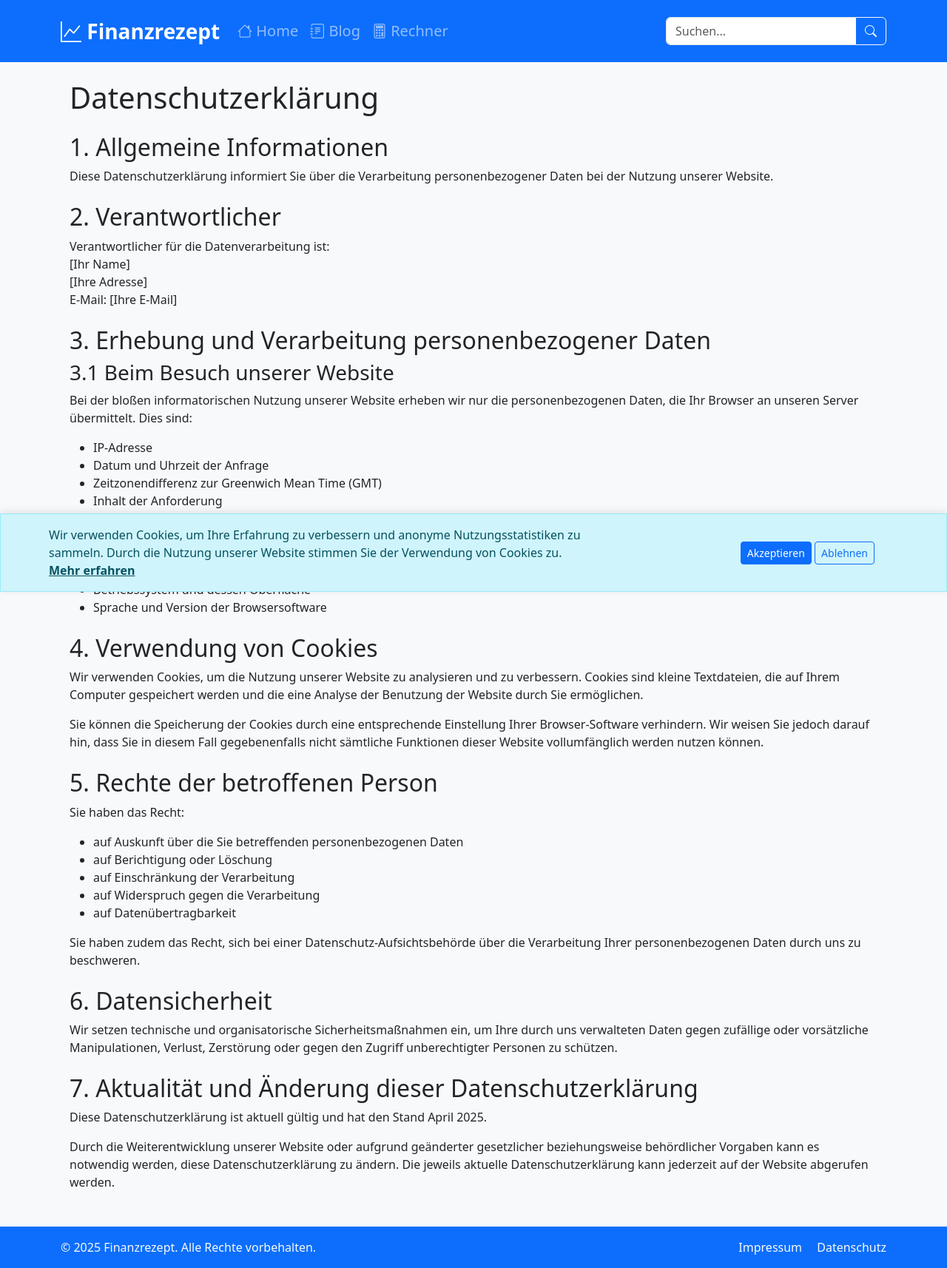
After one commit to haderlka/Finanzrezept, a Django app: page /datenschutz/ in a window 1280 px wide. The commit adds this page. Shown: the whole page at 74% size. Run offline with Django 5.2, Linux system fonts and the light colour scheme; data comes from the database, SQL or seed files in the repository.

Commit message:
Added cookie banner to deactivate all data collection

```diff
--- a/core/middleware.py
+++ b/core/middleware.py
@@ -6,15 +6,21 @@ class StatisticsMiddleware:
         self.get_response = get_response
 
     def __call__(self, request):
-        # Track page view
-        if not request.path.startswith('/admin/'):  # Don't track admin pages
-            PageView.objects.create(
-                url=request.path,
-                ip_address=request.META.get('REMOTE_ADDR'),
-                user_agent=request.META.get('HTTP_USER_AGENT'),
-                referrer=request.META.get('HTTP_REFERER'),
-                session_id=request.session.session_key
-            )
+        # Check if user has accepted cookies
+        cookie_consent = request.COOKIES.get('cookie_consent')
+
+        # Only track if user has accepted cookies or hasn't made a choice yet
+        if cookie_consent != 'rejected':
+            # Don't track admin pages
+            if not request.path.startswith('/admin/'):
+                PageView.objects.create(
+                    url=request.path,
+                    ip_address=request.META.get('REMOTE_ADDR'),
+                    user_agent=request.META.get('HTTP_USER_AGENT'),
+                    referrer=request.META.get('HTTP_REFERER'),
+                    session_id=request.session.session_key,
+                    timestamp=timezone.now()
+                )
 
         response = self.get_response(request)
         return response
@@ -24,14 +30,18 @@ class CalculatorTrackingMiddleware:
         self.get_response = get_response
 
     def __call__(self, request):
-        # Track calculator usage
-        if request.method == 'POST' and '/rechner/' in request.path:
-            calculator_name = request.path.split('/')[-2]  # Get the calculator name from URL
+        # Check if user has accepted cookies
+        cookie_consent = request.COOKIES.get('cookie_consent')
+
+        # Only track if user has accepted cookies or hasn't made a choice yet
+        if cookie_consent != 'rejected' and request.method == 'POST' and '/rechner/' in request.path:
+            calculator_name = request.path.split('/rechner/')[1].split('/')[0]
             CalculatorUsage.objects.create(
                 calculator_name=calculator_name,
                 ip_address=request.META.get('REMOTE_ADDR'),
                 session_id=request.session.session_key,
-                input_data=request.POST.dict()  # Store all POST data
+                input_data=dict(request.POST),
+                timestamp=timezone.now()
             )
 
         response = self.get_response(request)
--- a/core/urls.py
+++ b/core/urls.py
@@ -12,5 +12,6 @@ urlpatterns = [
     path('rechner/zinseszins/', views.compound_interest_calculator, name='compound_interest_calculator'),
     path('rechner/risikoprofil/', views.risk_profiler, name='risk_profiler'),
     path('statistiken/', views.statistics, name='statistics'),
+    path('datenschutz/', views.datenschutz, name='datenschutz'),
     path('suche/', views.search, name='search'),
 ]
--- a/core/views.py
+++ b/core/views.py
@@ -143,3 +143,7 @@ def statistics(request):
         'calculator_stats': calculator_stats,
     }
     return render(request, 'core/statistics.html', context)
+
+def datenschutz(request):
+    """View for the privacy policy page."""
+    return render(request, 'core/datenschutz.html')
--- a/templates/base.html
+++ b/templates/base.html
@@ -55,6 +55,12 @@
             content: "ℹ️";
             margin-right: 0.5rem;
             font-size: 1.2em;
+        }
+
+        /* Cookie consent banner styling */
+        #cookie-consent {
+            z-index: 9999;
+            box-shadow: 0 -2px 10px rgba(0,0,0,0.1);
         }
     </style>
 </head>
@@ -120,11 +126,15 @@
                     <span>© {% now "Y" %} Finanzrezept. Alle Rechte vorbehalten.</span>
                 </div>
                 <div class="col-md-6 text-center text-md-end">
-                    <a href="{% url 'core:impressum' %}" class="text-light text-decoration-none">Impressum</a>
+                    <a href="{% url 'core:impressum' %}" class="text-light text-decoration-none me-3">Impressum</a>
+                    <a href="{% url 'core:datenschutz' %}" class="text-light text-decoration-none">Datenschutz</a>
                 </div>
             </div>
         </div>
     </footer>
+
+    <!-- Cookie Consent Banner -->
+    {% include 'core/cookie_consent.html' %}
 
     <!-- Bootstrap 5 JS Bundle -->
     <script src="https://cdn.jsdelivr.net/npm/bootstrap@5.3.2/dist/js/bootstrap.bundle.min.js"></script>
--- /dev/null
+++ b/templates/core/cookie_consent.html
@@ -0,0 +1,46 @@
+<div id="cookie-consent" class="alert alert-info alert-dismissible fade show fixed-bottom m-0 rounded-0" role="alert" style="display: none;">
+    <div class="container">
+        <div class="row align-items-center">
+            <div class="col-md-8">
+                <p class="mb-0">
+                    Wir verwenden Cookies, um Ihre Erfahrung zu verbessern und anonyme Nutzungsstatistiken zu sammeln.
+                    Durch die Nutzung unserer Website stimmen Sie der Verwendung von Cookies zu.
+                    <a href="{% url 'core:datenschutz' %}" class="alert-link">Mehr erfahren</a>
+                </p>
+            </div>
+            <div class="col-md-4 text-md-end mt-2 mt-md-0">
+                <button type="button" class="btn btn-primary btn-sm" id="accept-cookies">
+                    Akzeptieren
+                </button>
+                <button type="button" class="btn btn-outline-primary btn-sm" id="reject-cookies">
+                    Ablehnen
+                </button>
+            </div>
+        </div>
+    </div>
+</div>
+
+<script>
+document.addEventListener('DOMContentLoaded', function() {
+    const cookieConsent = document.getElementById('cookie-consent');
+    const acceptButton = document.getElementById('accept-cookies');
+    const rejectButton = document.getElementById('reject-cookies');
+
+    // Check if user has already made a choice
+    if (!document.cookie.includes('cookie_consent=')) {
+        cookieConsent.style.display = 'block';
+    }
+
+    // Handle accept button click
+    acceptButton.addEventListener('click', function() {
+        document.cookie = 'cookie_consent=accepted; path=/; max-age=31536000'; // 1 year
+        cookieConsent.style.display = 'none';
+    });
+
+    // Handle reject button click
+    rejectButton.addEventListener('click', function() {
+        document.cookie = 'cookie_consent=rejected; path=/; max-age=31536000'; // 1 year
+        cookieConsent.style.display = 'none';
+    });
+});
+</script>
--- /dev/null
+++ b/templates/core/datenschutz.html
@@ -0,0 +1,103 @@
+{% extends 'base.html' %}
+
+{% block title %}Datenschutzerklärung - Finanzrezept{% endblock %}
+
+{% block content %}
+<div class="container">
+    <h1 class="mb-4">Datenschutzerklärung</h1>
+
+    <section class="mb-4">
+        <h2>1. Allgemeine Informationen</h2>
+        <p>
+            Diese Datenschutzerklärung informiert Sie über die Verarbeitung personenbezogener Daten bei der Nutzung unserer Website.
+        </p>
+    </section>
+
+    <section class="mb-4">
+        <h2>2. Verantwortlicher</h2>
+        <p>
+            Verantwortlicher für die Datenverarbeitung ist:
+            <br>
+            [Ihr Name]
+            <br>
+            [Ihre Adresse]
+            <br>
+            E-Mail: [Ihre E-Mail]
+        </p>
+    </section>
+
+    <section class="mb-4">
+        <h2>3. Erhebung und Verarbeitung personenbezogener Daten</h2>
+        <h3>3.1 Beim Besuch unserer Website</h3>
+        <p>
+            Bei der bloßen informatorischen Nutzung unserer Website erheben wir nur die personenbezogenen Daten,
+            die Ihr Browser an unseren Server übermittelt. Dies sind:
+        </p>
+        <ul>
+            <li>IP-Adresse</li>
+            <li>Datum und Uhrzeit der Anfrage</li>
+            <li>Zeitzonendifferenz zur Greenwich Mean Time (GMT)</li>
+            <li>Inhalt der Anforderung</li>
+            <li>Zugriffsstatus/HTTP-Statuscode</li>
+            <li>jeweils übertragene Datenmenge</li>
+            <li>Website, von der die Anforderung kommt</li>
+            <li>Browser</li>
+            <li>Betriebssystem und dessen Oberfläche</li>
+            <li>Sprache und Version der Browsersoftware</li>
+        </ul>
+    </section>
+
+    <section class="mb-4">
+        <h2>4. Verwendung von Cookies</h2>
+        <p>
+            Wir verwenden Cookies, um die Nutzung unserer Website zu analysieren und zu verbessern.
+            Cookies sind kleine Textdateien, die auf Ihrem Computer gespeichert werden und die eine Analyse
+            der Benutzung der Website durch Sie ermöglichen.
+        </p>
+        <p>
+            Sie können die Speicherung der Cookies durch eine entsprechende Einstellung Ihrer Browser-Software verhindern.
+            Wir weisen Sie jedoch darauf hin, dass Sie in diesem Fall gegebenenfalls nicht sämtliche Funktionen
+            dieser Website vollumfänglich werden nutzen können.
+        </p>
+    </section>
+
+    <section class="mb-4">
+        <h2>5. Rechte der betroffenen Person</h2>
+        <p>
+            Sie haben das Recht:
+        </p>
+        <ul>
+            <li>auf Auskunft über die Sie betreffenden personenbezogenen Daten</li>
+            <li>auf Berichtigung oder Löschung</li>
+            <li>auf Einschränkung der Verarbeitung</li>
+            <li>auf Widerspruch gegen die Verarbeitung</li>
+            <li>auf Datenübertragbarkeit</li>
+        </ul>
+        <p>
+            Sie haben zudem das Recht, sich bei einer Datenschutz-Aufsichtsbehörde über die Verarbeitung
+            Ihrer personenbezogenen Daten durch uns zu beschweren.
+        </p>
+    </section>
+
+    <section class="mb-4">
+        <h2>6. Datensicherheit</h2>
+        <p>
+            Wir setzen technische und organisatorische Sicherheitsmaßnahmen ein, um Ihre durch uns verwalteten
+            Daten gegen zufällige oder vorsätzliche Manipulationen, Verlust, Zerstörung oder gegen den Zugriff
+            unberechtigter Personen zu schützen.
+        </p>
+    </section>
+
+    <section class="mb-4">
+        <h2>7. Aktualität und Änderung dieser Datenschutzerklärung</h2>
+        <p>
+            Diese Datenschutzerklärung ist aktuell gültig und hat den Stand April 2025.
+        </p>
+        <p>
+            Durch die Weiterentwicklung unserer Website oder aufgrund geänderter gesetzlicher beziehungsweise
+            behördlicher Vorgaben kann es notwendig werden, diese Datenschutzerklärung zu ändern.
+            Die jeweils aktuelle Datenschutzerklärung kann jederzeit auf der Website abgerufen werden.
+        </p>
+    </section>
+</div>
+{% endblock %}
```
